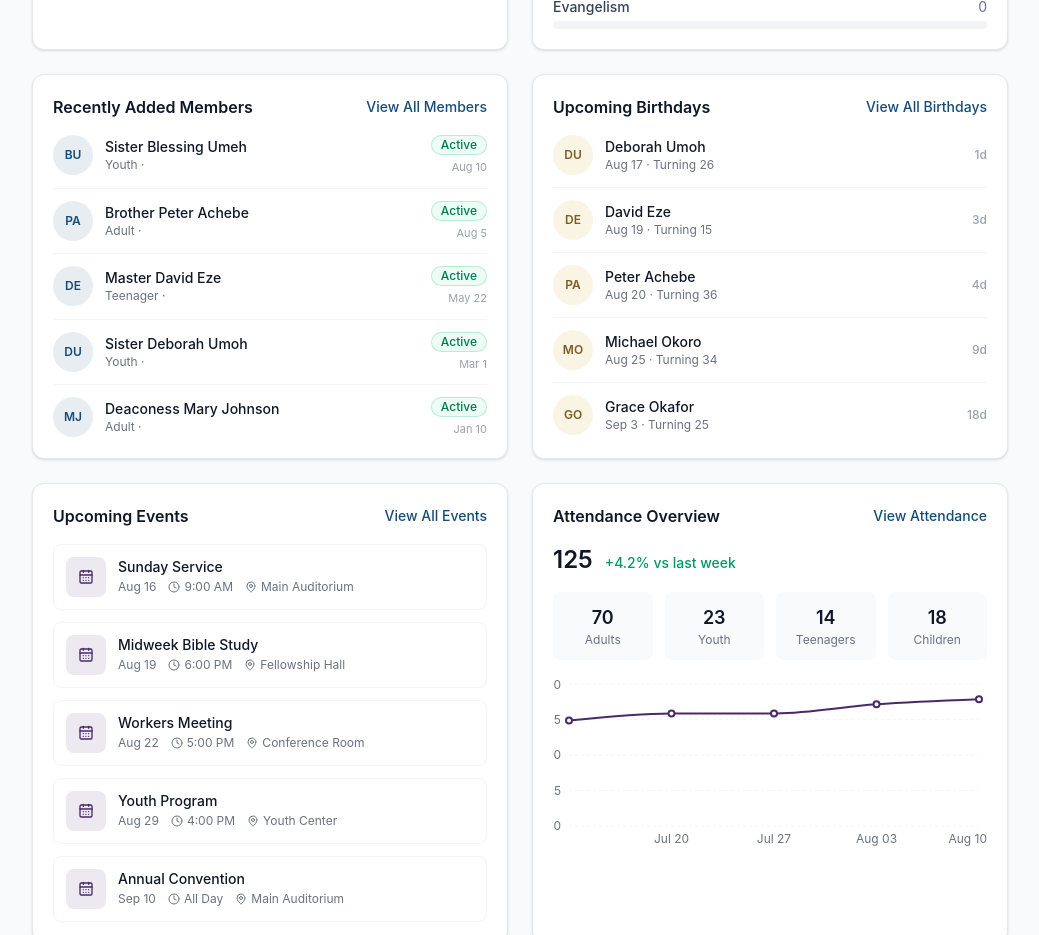
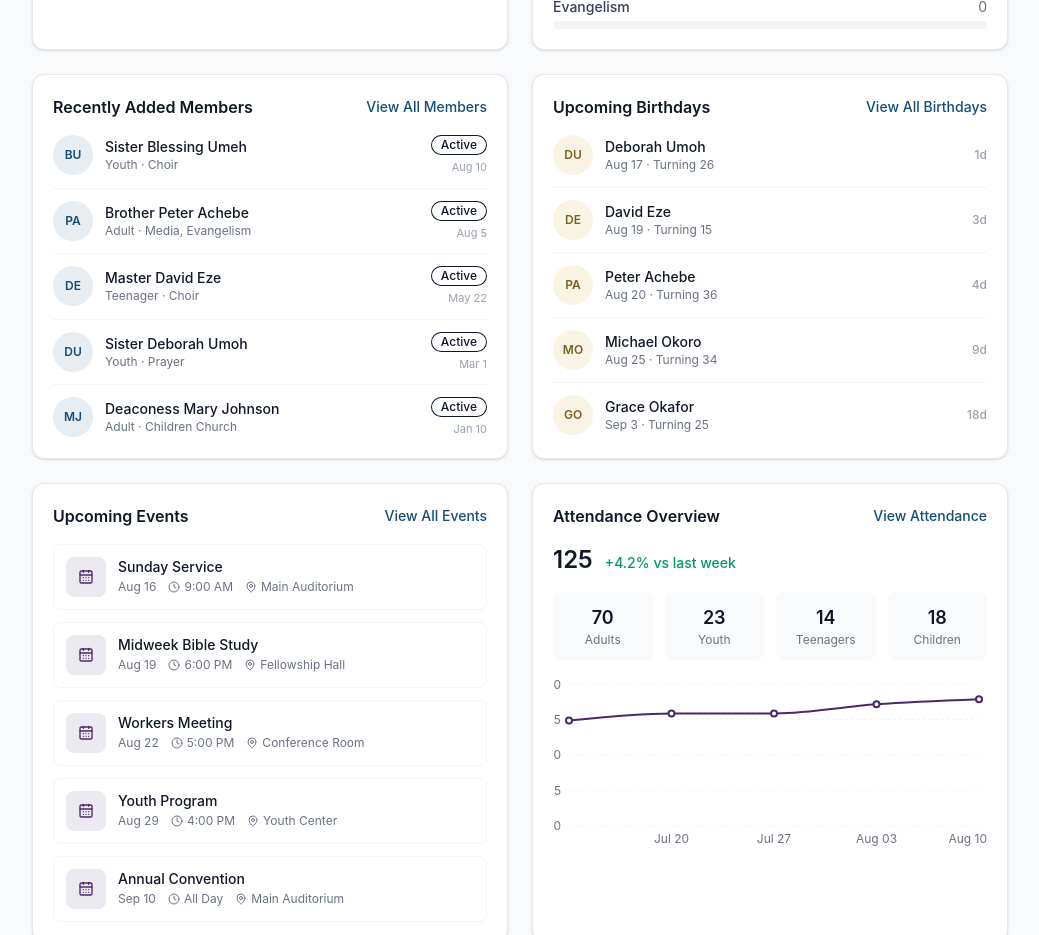
Before and after one commit to FGC-OLUGOKE/FGC-Olugoke-Database, a React (Vite) app in the folder frontend/: page /dashboard in a window 1280 px wide. Shown: the part 1200-2135 px from the top of the page, without its empty margins (240-1279 px from the left). Built offline with nearby package versions, Linux system fonts and the light colour scheme.

Commit message:
Enhance RecentMembersSection with departments and badge tone
Updated the RecentMembersSection component to display multiple departments and changed badge tone based on member status.

```diff
--- a/frontend/src/features/dashboard/components/RecentMembersSection.jsx
+++ b/frontend/src/features/dashboard/components/RecentMembersSection.jsx
@@ -30,11 +30,11 @@ export default function RecentMembersSection({ members }) {
                   {m.title} {m.firstName} {m.lastName}
                 </p>
                 <p className="truncate text-xs text-gray-500">
-                  {m.category} · {m.department}
+                  {m.category} · {m.departments.join(", ")}
                 </p>
               </div>
               <div className="flex shrink-0 flex-col items-end gap-1">
-                <Badge tone={m.status === "Active" ? "active" : "inactive"}>{m.status}</Badge>
+                <Badge tone={m.status === "Active" ? "success" : "neutral"}>{m.status}</Badge>
                 <span className="text-[11px] text-gray-400">
                   {new Date(m.dateJoined).toLocaleDateString("en-US", {
                     month: "short",
```
